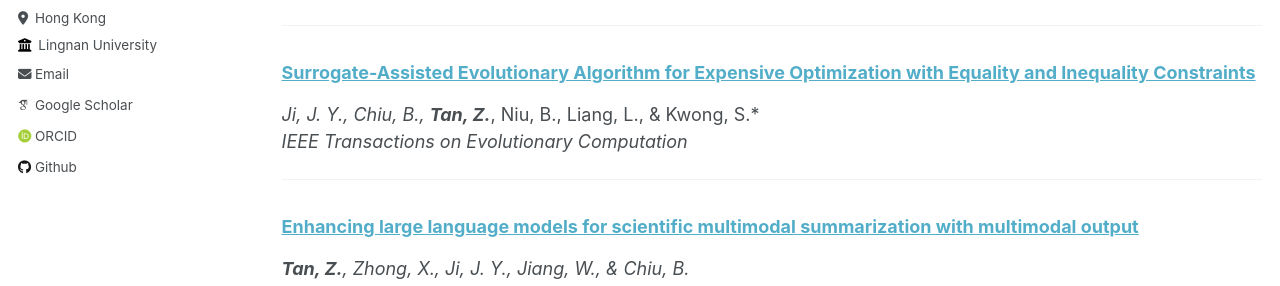
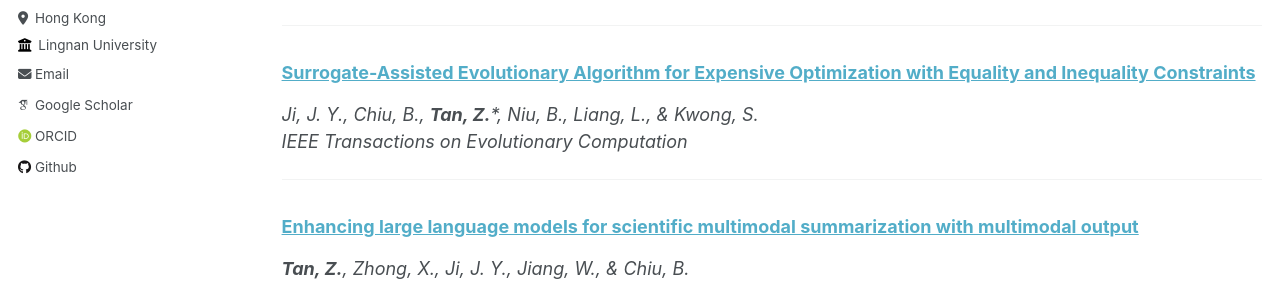
Before and after one commit to allent4n/allent4n.github.io, a Jekyll site: the page built from _pages/publications.md, in a window 1280 px wide and 900 px high. Shown: the part 284-570 px from the top of the window. Built offline with Jekyll 4.4.1, drawn with Linux system fonts in a browser that asks for light colours; some web fonts are replaced.

```diff
--- a/_pages/publications.md
+++ b/_pages/publications.md
@@ -12,7 +12,7 @@ author_profile: true
 ---
 
 ### [Surrogate-Assisted Evolutionary Algorithm for Expensive Optimization with Equality and Inequality Constraints](https://ieeexplore.ieee.org/document/11208642)
-*Ji, J. Y., Chiu, B., **Tan, Z.***, Niu, B., Liang, L., & Kwong, S.*
+*Ji, J. Y., Chiu, B., **Tan, Z.**\*, Niu, B., Liang, L., & Kwong, S.*
 *IEEE Transactions on Evolutionary Computation*
 
 ---
```
